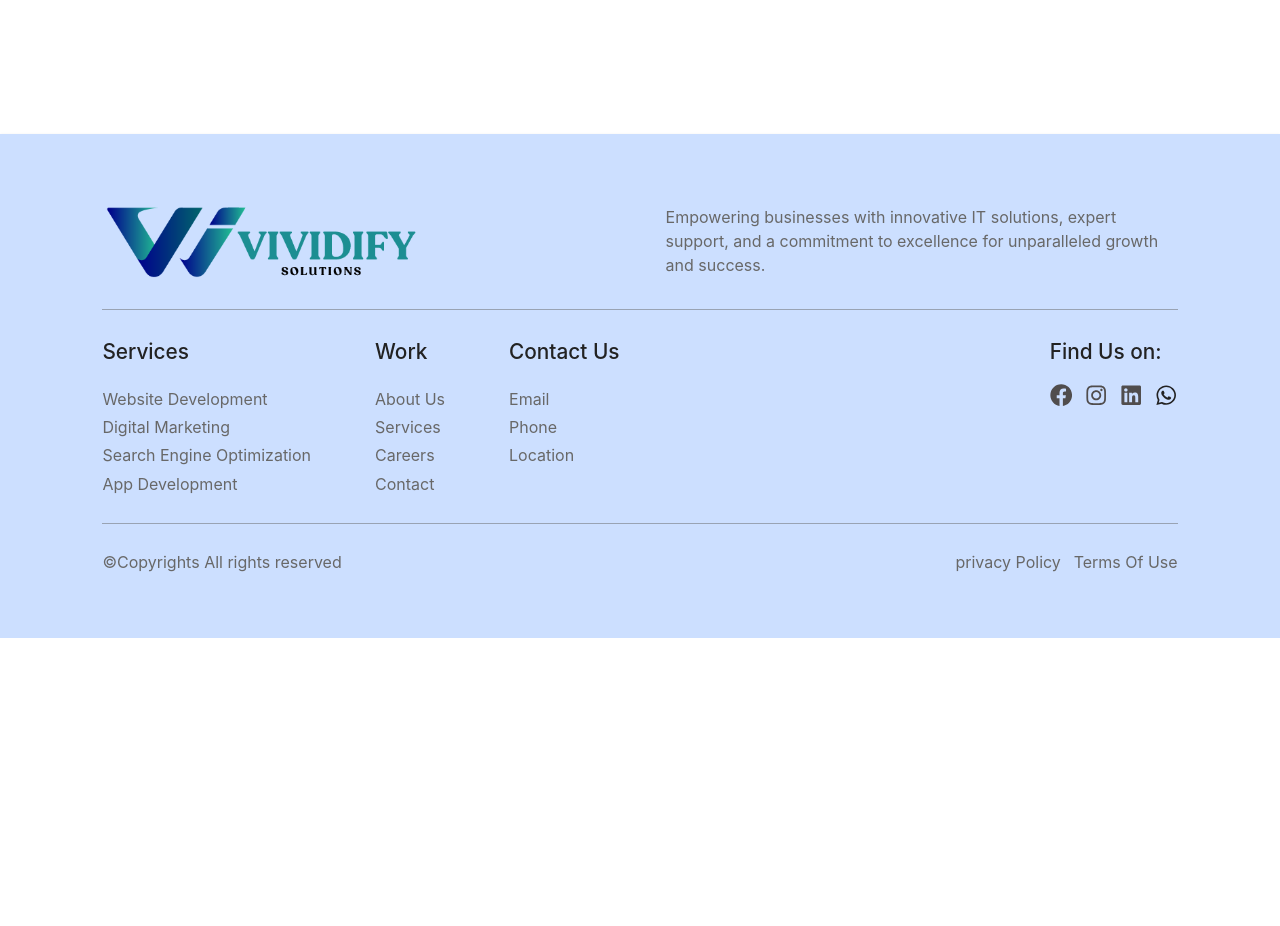
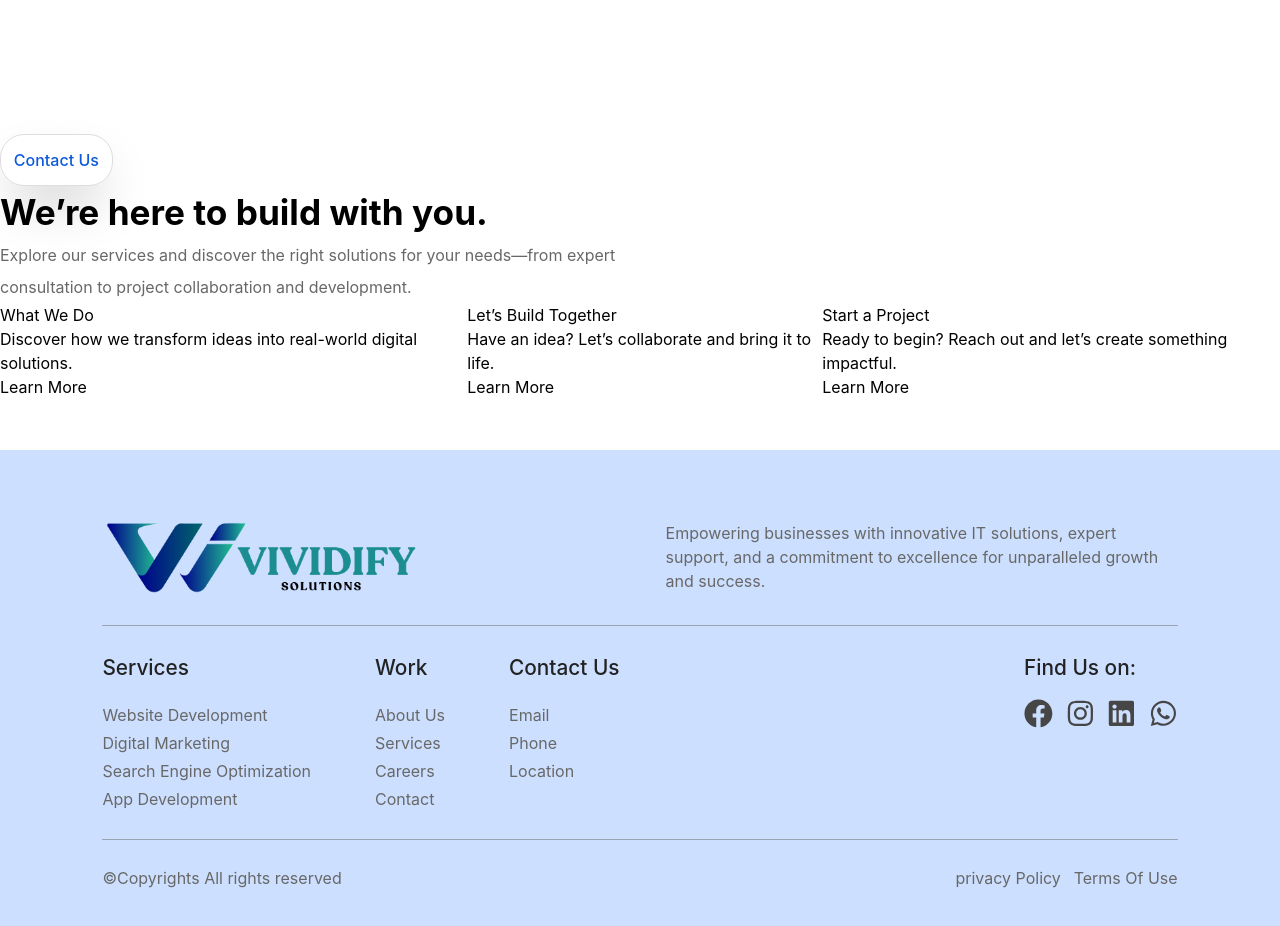
Before and after one commit to aayushaa-ghimire/Vividify, a React (Vite) app: page /contacts in a window 1280 px wide. Shown: the part 1260-2186 px from the top of the page. Before the commit the page ends 1898 px from the top, so only its background shows below. Built offline with nearby package versions, Linux system fonts and the light colour scheme; grey boxes are pictures that could not be loaded.

Commit message:
New component added in the contacts page

```diff
--- a/src/Components/ContactPage/Contact.jsx
+++ b/src/Components/ContactPage/Contact.jsx
@@ -3,7 +3,69 @@ import React from 'react'
 function Contact() {
   return (
     <>
+      <div className='flex flex-col'>
 
+          <div>
+            <div className='flex'>
+              <span className='shadow-2xl w-fit p-[1vw] rounded-3xl border-1 border-[#504D4D]/19'><p className='text-[#0c5adb] font-medium'>Contact Us</p></span>
+            </div>
+            <div>
+              <h1 className='font-bold text-[2.2rem]'>We’re here to build with you.</h1>
+            </div>
+            <div>
+              <p className='text-[#686868] w-[50vw] leading-loose'>Explore our services and discover the right solutions for your needs—from expert consultation to project collaboration and development.</p>
+            </div>
+          </div>
+
+          <div className='flex'>
+
+                <div className='flex flex-col'>
+                  <div>
+                    {/* icon */}
+                  </div>
+                  <div>
+                    <h4>What We Do</h4>
+                  </div>
+                  <div>
+                    <p>Discover how we transform ideas into real-world digital solutions.</p>
+                  </div>
+                  <div>
+                    <button>Learn More</button>
+                  </div>
+                </div>
+
+                <div className='flex flex-col'>
+                  <div>
+                    {/* icon */}
+                  </div>
+                  <div>
+                    <h4>Let’s Build Together</h4>
+                  </div>
+                  <div>
+                    <p>Have an idea? Let’s collaborate and bring it to life.</p>
+                  </div>
+                  <div>
+                    <button>Learn More</button>
+                  </div>
+                </div>
+
+              <div className='flex flex-col'>
+                <div>
+                  {/* icon */}
+                </div>
+                <div>
+                  <h4>Start a Project</h4>
+                </div>
+                <div>
+                  <p>Ready to begin? Reach out and let’s create something impactful.</p>
+                </div>
+                <div>
+                  <button>Learn More</button>
+                </div>
+
+              </div>
+          </div>
+      </div>
     </>
   )
 }
--- a/src/Components/ContactPage/Help.jsx
+++ b/src/Components/ContactPage/Help.jsx
@@ -15,7 +15,7 @@ function Help() {
 
             <div className='flex-col leading-loose'>
                 <ul className='text-[#686868]'>
-                    <li className='flex gap-[1vw] items-center'><span className='text-[#504D4D]'><FaEnvelope/></span>vividifysolutions@gmail.com</li>
+                    <li className='flex gap-[1vw] items-center'><span className='text-[#2a2929]'><FaEnvelope/></span>vividifysolutions@gmail.com</li>
                     <li className='flex gap-[1vw] items-center'><span className='text-[#504D4D]'><FaPhone/></span>+977-9708763889</li>
                     <li className='flex gap-[1vw] items-center'><span className='text-[#504D4D]'><FaClock/></span>8.00 AM to 5.00 PM</li>
                 </ul>
--- a/src/Components/Footer.jsx
+++ b/src/Components/Footer.jsx
@@ -72,19 +72,19 @@ function Footer() {
               <div className='flex gap-[1vw] text-[#222222]'>
 
                 <a href="https://facebook.com" target="_blank">
-                  <span className='text-[1.4rem] text-[#504D4D]'><FaFacebook /></span>
+                  <span className='text-[1.8rem] text-[#474646]'><FaFacebook /></span>
                 </a>
 
                 <a href="https://instagram.com" target="_blank">
-                   <span className='text-[1.4rem] text-[#504D4D]'><FaInstagram /></span>
+                   <span className='text-[1.8rem] text-[#474646]'><FaInstagram /></span>
                 </a>
 
                 <a href="https://linkedin.com" target="_blank">
-                   <span className='text-[1.4rem] text-[#504D4D]'><FaLinkedin /></span>
+                   <span className='text-[1.8rem] text-[#474646]'><FaLinkedin /></span>
                 </a>
 
                 <a href="https://wa.me/your-number">
-                   <span className='text-[1.4rem]'><FaWhatsapp /></span>
+                   <span className='text-[1.8rem] text-[#474646]'><FaWhatsapp /></span>
                 </a>
 
               </div>
--- a/src/Pages/Contacts.jsx
+++ b/src/Pages/Contacts.jsx
@@ -1,12 +1,14 @@
 import React from 'react'
 import Help from '../Components/ContactPage/Help'
 import Location from '../Components/ContactPage/Location'
+import Contact from '../Components/ContactPage/Contact'
 
 function Contacts() {
   return (
     <>
     <Help/>
     <Location/>
+    <Contact/>
     </>
   )
 }
```
